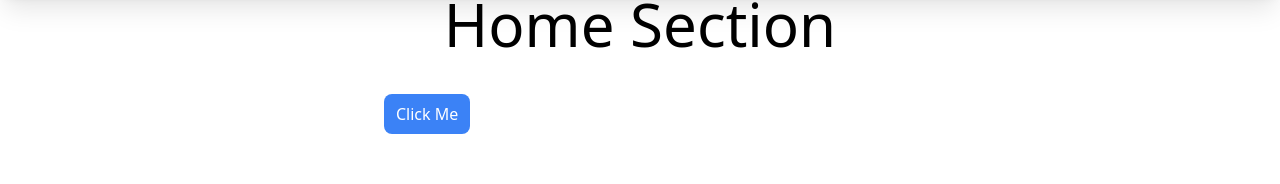
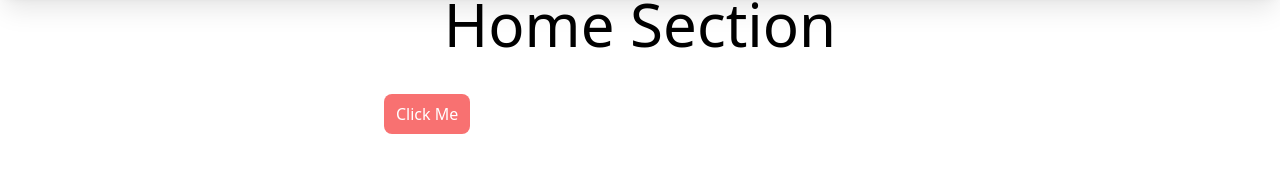
Before and after one commit to Galib24/job-linker, a Next.js app: page / in a window 1280 px wide. Shown: the part 102-286 px from the top of the page. Built offline with nearby package versions, Linux system fonts and the light colour scheme.

Commit message:
from button

```diff
--- a/components/Button.tsx
+++ b/components/Button.tsx
@@ -8,7 +8,7 @@ const Button = () => {
     }
     return (
         <div>
-            <button onClick={clickMe} className="px-3 py-2 md:ml-96 mt-10 text-white bg-blue-500 rounded-lg">Click Me </button>
+            <button onClick={clickMe} className="px-3 py-2 md:ml-96 mt-10 text-white bg-red-400 rounded-lg">Click Me </button>
 
         </div>
     );
```
